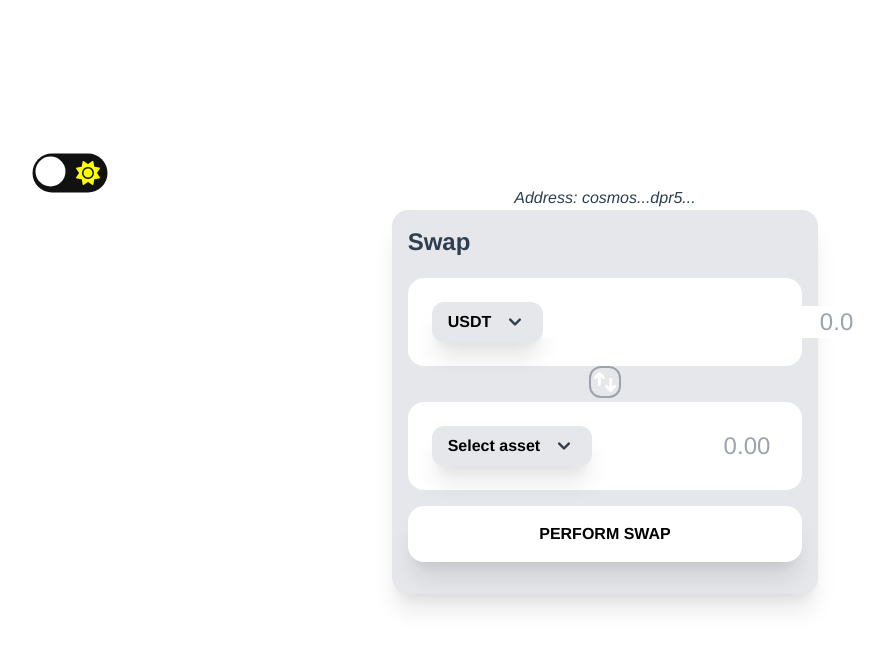
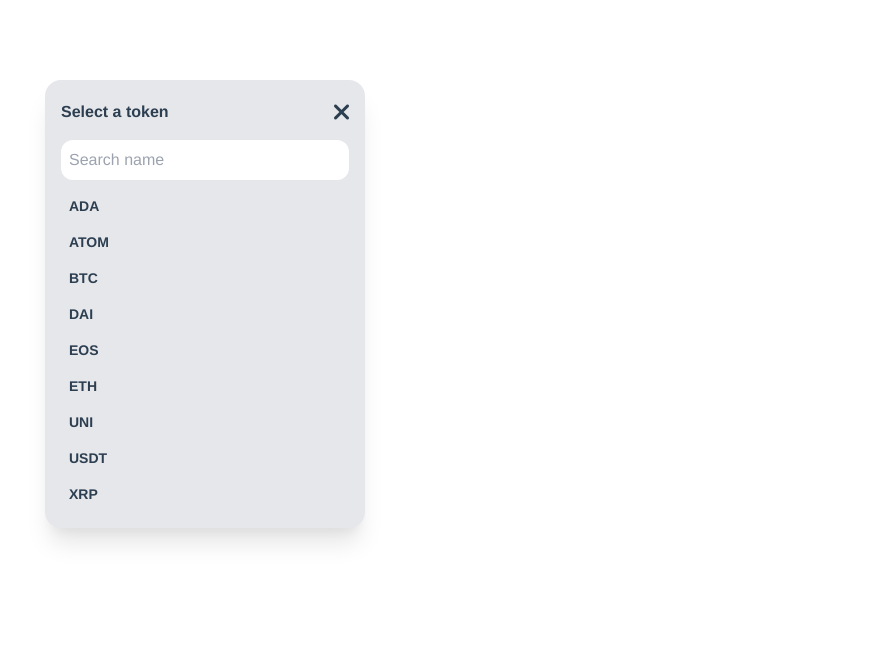
Before and after one commit to sammieeblaque/emeris-frontend, a Vue app: page / in a window 1280 px wide. Shown: the top 648 px of the page, without its empty margins (35-919 px from the left). Built offline with nearby package versions, Linux system fonts and the light colour scheme.

Commit message:
chore: building the modal

```diff
--- a/package.json
+++ b/package.json
@@ -8,6 +8,7 @@
     "lint": "vue-cli-service lint"
   },
   "dependencies": {
+    "@headlessui/vue": "^1.4.2",
     "@heroicons/vue": "^1.0.5",
     "core-js": "^3.6.5",
     "vue": "^3.0.0",
--- a/src/App.vue
+++ b/src/App.vue
@@ -1,22 +1,25 @@
 <template>
-  <section class="bg-white dark:bg-black min-h-screen pt-40">
-    <toggle-button />
-    <Address />
-    <swap-card />
+  <section class="bg-white dark:bg-black min-h-screen">
+    <!-- <toggle-button /> -->
+    <token-modal />
+    <!-- <Address />
+    <swap-card /> -->
   </section>
 </template>
 
 <script>
 import { mapGetters } from "vuex";
-import Address from "./components/Address.vue";
-import SwapCard from "./components/SwapCard.vue";
-import ToggleButton from "./components/ToggleButton.vue";
+// import Address from "./components/Address.vue";
+// import SwapCard from "./components/SwapCard.vue";
+// import ToggleButton from "./components/ToggleButton.vue";
+import TokenModal from "./components/TokenModal.vue";
 export default {
   name: "App",
   components: {
-    Address,
-    SwapCard,
-    ToggleButton,
+    // Address,
+    // SwapCard,
+    // ToggleButton,
+    TokenModal,
   },
   beforeMount() {
     this.$store.dispatch("initTheme");
--- a/src/components/SwapCard.vue
+++ b/src/components/SwapCard.vue
@@ -57,7 +57,7 @@ export default {
   },
 };
 </script>
-<style scoped>
+<style>
 .center {
   margin: 0 auto;
 }
--- /dev/null
+++ b/src/components/TokenModal.vue
@@ -0,0 +1,38 @@
+<template>
+  <section
+    class="mt-20 ml-20 bg-gray-200 shadow-xl rounded-2xl w-1/4 h-1/4 p-4"
+  >
+    <section class="flex justify-between items-center">
+      <div>
+        <h2 class="tex-2xl font-bold">Select a token</h2>
+      </div>
+      <div>
+        <span><i class="fas fa-times cursor-pointer text-2xl"></i></span>
+      </div>
+    </section>
+    <section class="mt-3">
+      <input
+        type="text"
+        placeholder="Search name"
+        class="w-full p-2 rounded-xl focus:ring-2 focus:ring-gray-600"
+      />
+    </section>
+    <section class="mt-2">
+      <div v-for="token in tokens" :key="token" class="text-left">
+        <p
+          class="p-2 text-sm font-semibold cursor-pointer rounded-xl hover:bg-white"
+        >
+          {{ token }}
+        </p>
+      </div>
+    </section>
+  </section>
+</template>
+<script>
+import { mapGetters } from "vuex";
+export default {
+  computed: {
+    ...mapGetters(["tokens", "tokens"]),
+  },
+};
+</script>
--- a/src/store/index.js
+++ b/src/store/index.js
@@ -1,5 +1,6 @@
 import Vuex from "vuex";
 import theme from "./modules/theme";
+import tokens from "./modules/tokens";
 
 export default new Vuex.Store({
   state: {},
@@ -7,5 +8,6 @@ export default new Vuex.Store({
   actions: {},
   modules: {
     theme,
+    tokens,
   },
 });
--- a/src/store/modules/theme.js
+++ b/src/store/modules/theme.js
@@ -1,12 +1,6 @@
 export default {
   state: {
     theme: {},
-  },
-  mutations: {
-    SET_THEME(state, theme) {
-      state.theme = theme;
-      localStorage.theme = theme;
-    },
   },
   actions: {
     initTheme({ commit }) {
@@ -32,9 +26,13 @@ export default {
       }
     },
   },
-  getters: {
-    getTheme: (state) => {
-      return state.theme;
+  mutations: {
+    SET_THEME(state, theme) {
+      state.theme = theme;
+      localStorage.theme = theme;
     },
   },
+  getters: {
+    getTheme: (state) => state.theme,
+  },
 };
--- /dev/null
+++ b/src/store/modules/tokens.js
@@ -0,0 +1,10 @@
+import { tokens } from "../../data/tokens.json";
+export default {
+  state: {
+    tokens: tokens,
+  },
+  actions: {},
+  getters: {
+    tokens: (state) => state.tokens,
+  },
+};
```
Also changed, not shown: 1 other file (tests, documents, lock files or other folders).
